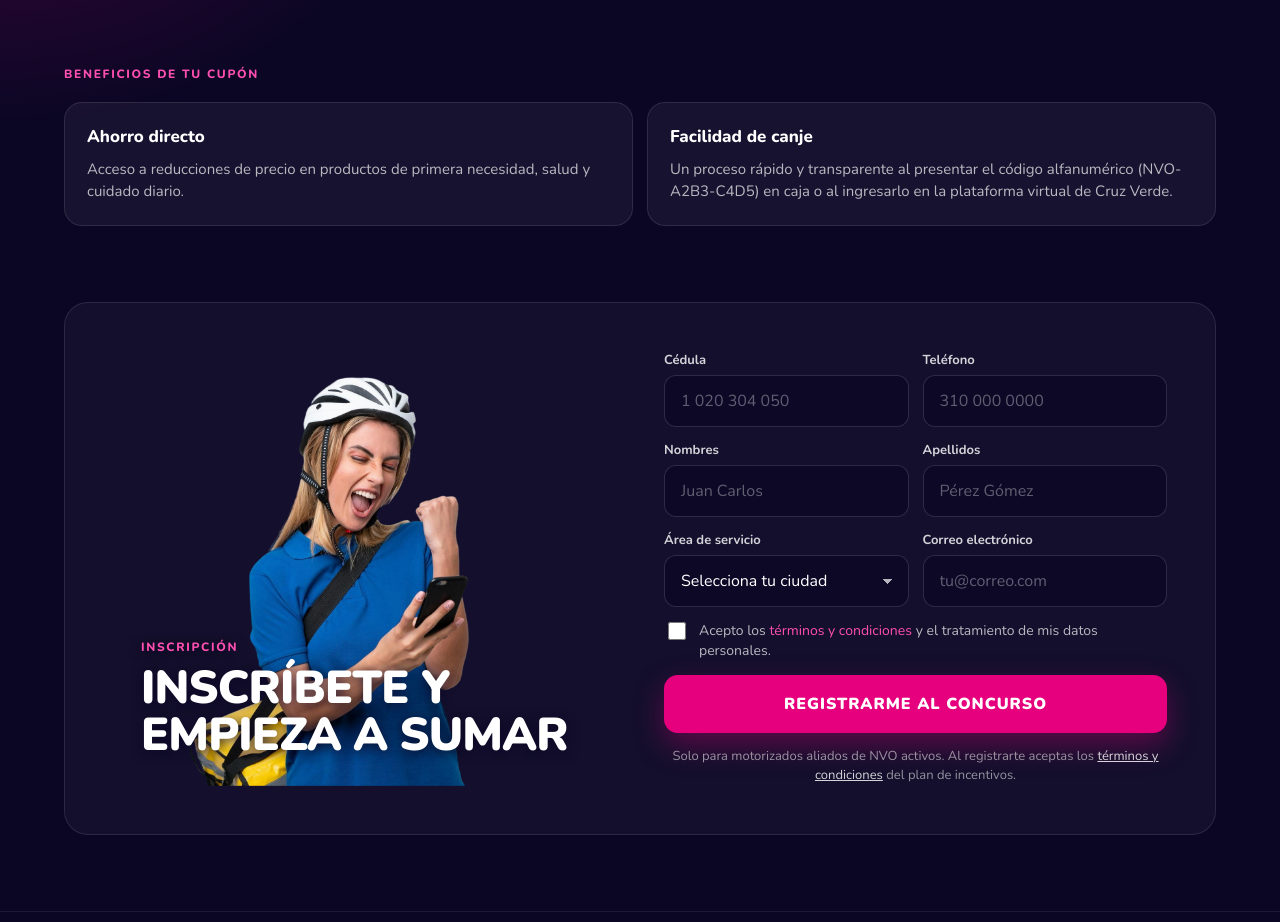
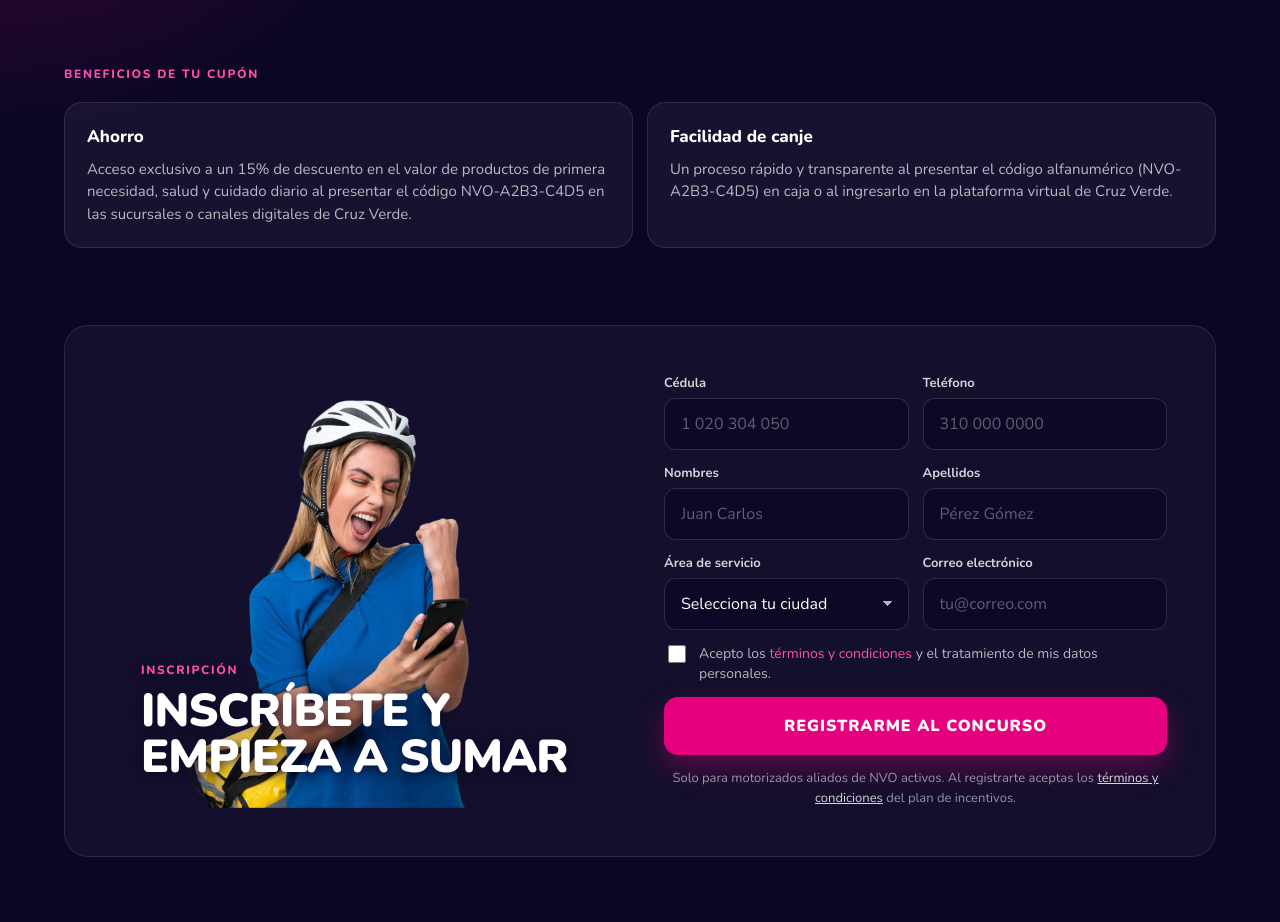
Before and after one commit to Mich9025/Concurso-nvo, a website: page index.html in a window 1280 px wide. Shown: the part 940-1862 px from the top of the page. Drawn offline with nearby package versions, Linux system fonts and the light colour scheme.

Commit message:
feat: actualizar beneficio de ahorro con 15% de descuento y código NVO-A2B3-C4D5

```diff
--- a/index.html
+++ b/index.html
@@ -124,8 +124,8 @@
           <h2 id="titulo-beneficios" class="rotulo">Beneficios de tu cupón</h2>
           <ul class="beneficios">
             <li class="beneficios__item">
-              <h3 class="beneficios__titulo">Ahorro directo</h3>
-              <p class="beneficios__texto">Acceso a reducciones de precio en productos de primera necesidad, salud y cuidado diario.</p>
+              <h3 class="beneficios__titulo">Ahorro</h3>
+              <p class="beneficios__texto">Acceso exclusivo a un 15% de descuento en el valor de productos de primera necesidad, salud y cuidado diario al presentar el código NVO-A2B3-C4D5 en las sucursales o canales digitales de Cruz Verde.</p>
             </li>
             <li class="beneficios__item">
               <h3 class="beneficios__titulo">Facilidad de canje</h3>
```
